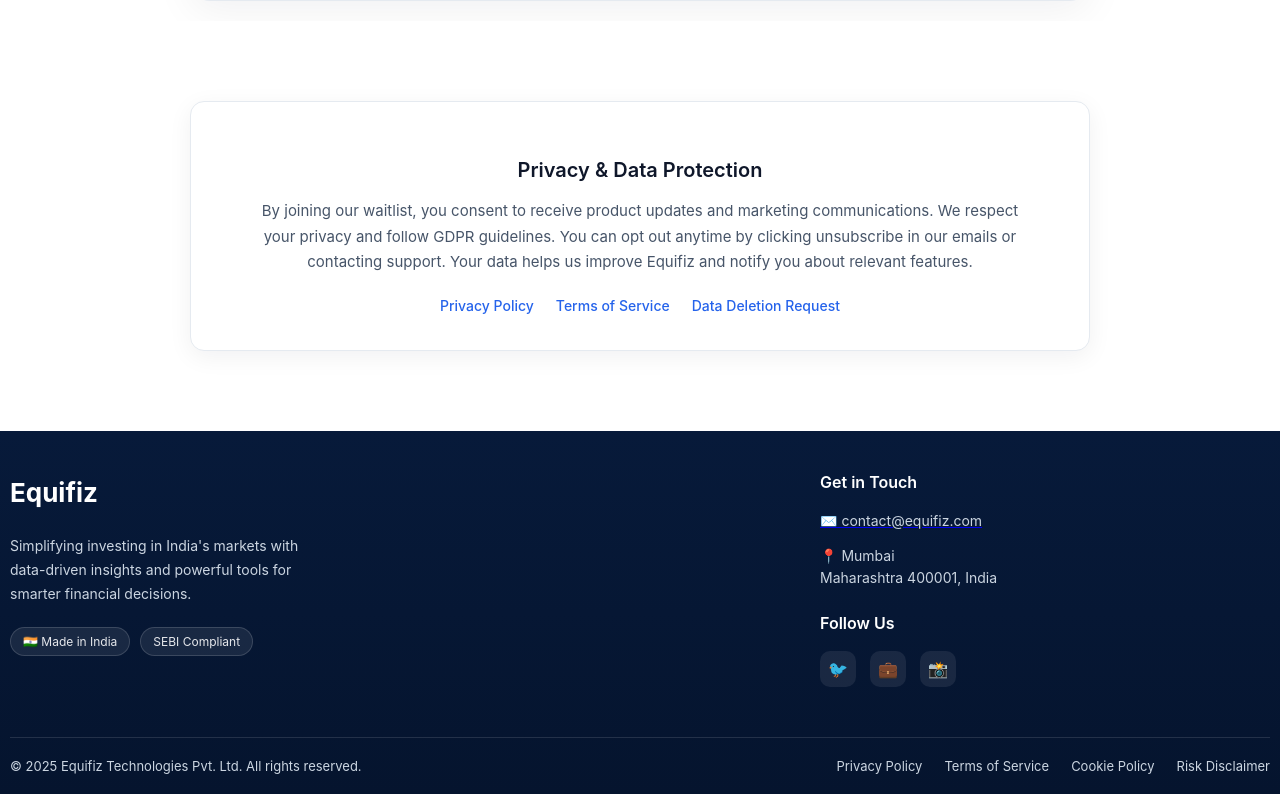
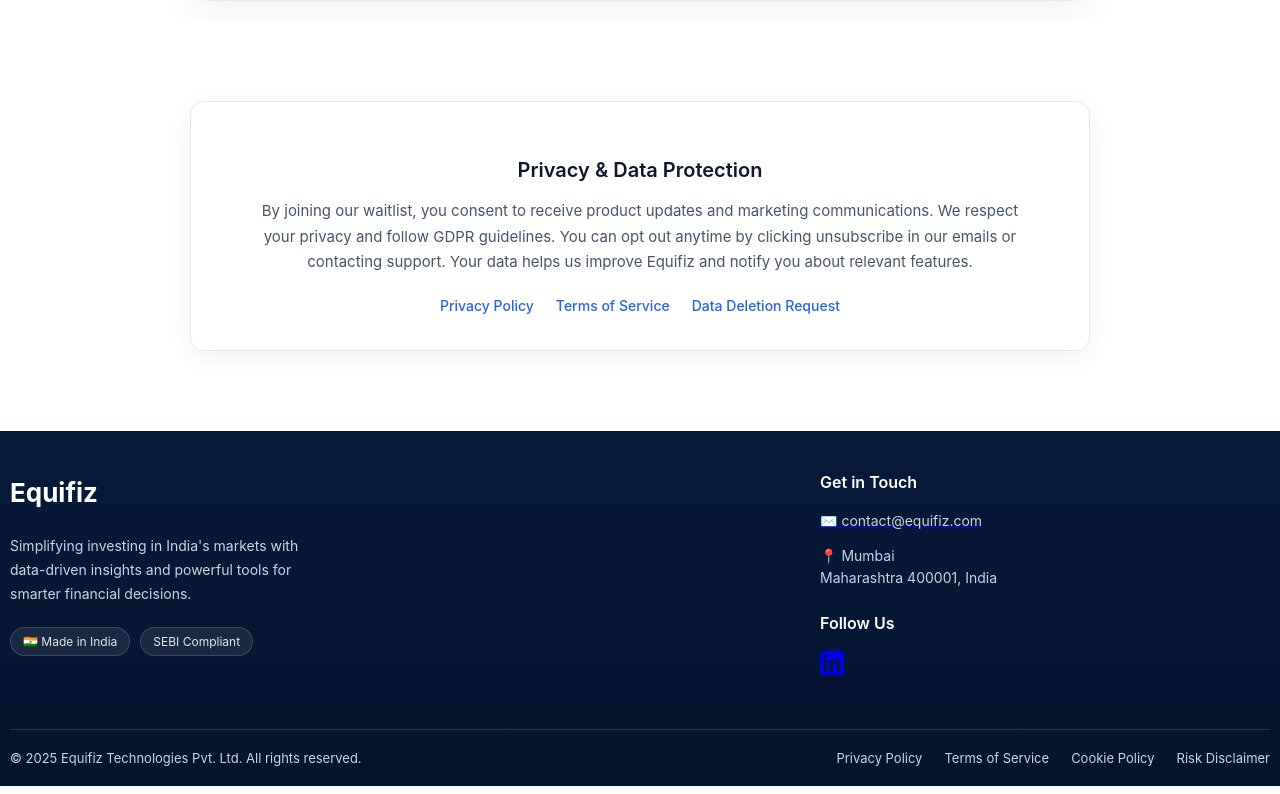
Before and after one commit to RamG222/EquiFiz-waiting, a Next.js app: page / in a window 1280 px wide. Shown: the part 3830-4624 px from the top of the page. Built offline with nearby package versions, Linux system fonts and the light colour scheme.

Commit message:
feat: Update package versions to 0.0.5 and enhance footer with LinkedIn link

```diff
--- a/package.json
+++ b/package.json
@@ -1,6 +1,6 @@
 {
   "name": "equifiz",
-  "version": "0.0.4",
+  "version": "0.0.5",
   "private": true,
   "scripts": {
     "dev": "next dev",
--- a/src/app/components/Footer.jsx
+++ b/src/app/components/Footer.jsx
@@ -35,9 +35,20 @@
 
           <h4 className="follow-title">Follow Us</h4>
           <div className="socials">
-            <span>🐦</span>
-            <span>💼</span>
-            <span>📸</span>
+            <a
+              href="https://www.linkedin.com/company/equifiz/"
+              target="_blank"
+              rel="noopener noreferrer"
+            >
+              <svg
+                width="24"
+                height="24"
+                viewBox="0 0 24 24"
+                fill="currentColor"
+              >
+                <path d="M20.447 20.452h-3.554v-5.569c0-1.328-.027-3.037-1.852-3.037-1.853 0-2.136 1.445-2.136 2.939v5.667H9.351V9h3.414v1.561h.046c.477-.9 1.637-1.85 3.37-1.85 3.601 0 4.267 2.37 4.267 5.455v6.286zM5.337 7.433c-1.144 0-2.063-.926-2.063-2.065 0-1.138.92-2.063 2.063-2.063 1.14 0 2.064.925 2.064 2.063 0 1.139-.925 2.065-2.064 2.065zm1.782 13.019H3.555V9h3.564v11.452zM22.225 0H1.771C.792 0 0 .774 0 1.729v20.542C0 23.227.792 24 1.771 24h20.451C23.2 24 24 23.227 24 22.271V1.729C24 .774 23.2 0 22.222 0h.003z" />
+              </svg>
+            </a>
           </div>
         </div>
       </div>
```
Also changed, not shown: 1 other file (tests, documents, lock files or other folders).
